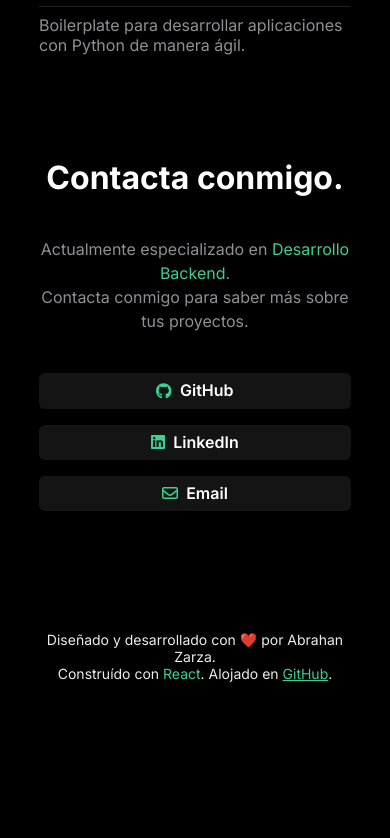
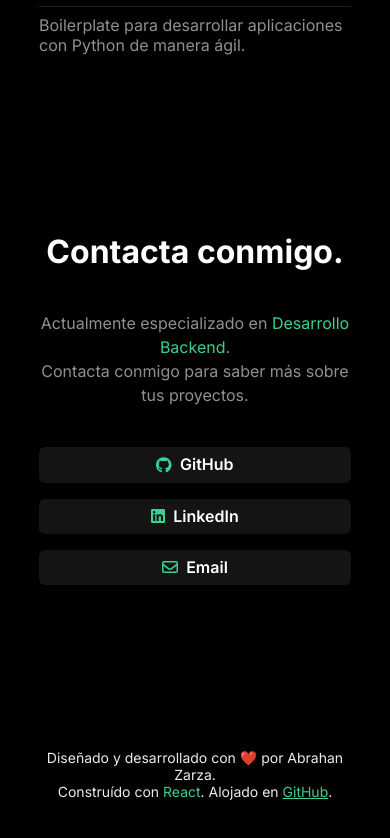
Before and after one commit to AbrahanZarza/abrahanzarza.github.io, a React app: page / in a window 390 px wide. Shown: the part 3066-3904 px from the top of the page. Before the commit the page ends 3796 px from the top, so only its background shows below. Built offline with nearby package versions, Linux system fonts and the light colour scheme.

Commit message:
feat: Added margins to contact section for mobile responsive design

```diff
--- a/src/components/contact/Contact.responsive.scss
+++ b/src/components/contact/Contact.responsive.scss
@@ -1,6 +1,6 @@
 @media (max-width: 1226px) {
     section#contact {
-        margin: 104px 0 48px;
+        margin: 178px 0 148px;
     }
 }
 
```
Also changed, not shown: 1 other file (tests, documents, lock files or other folders).
